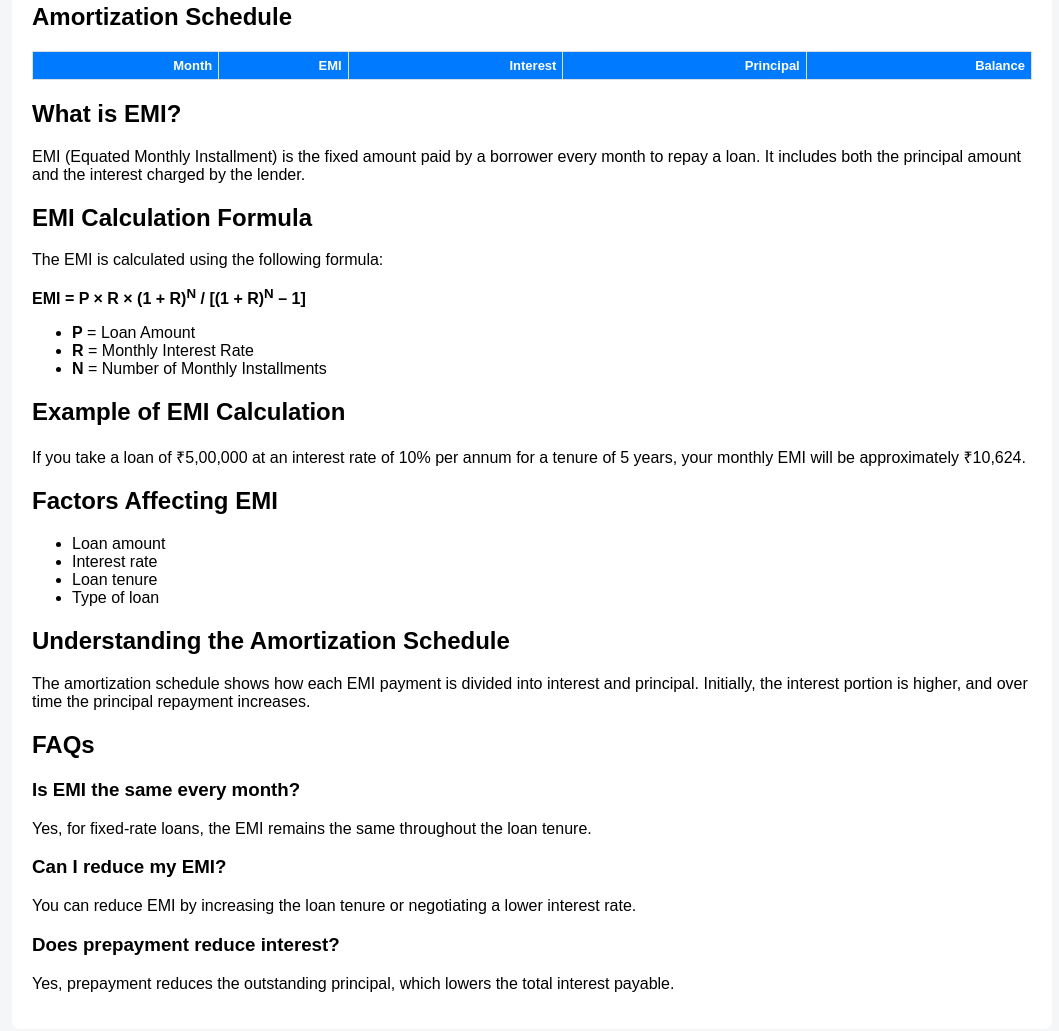
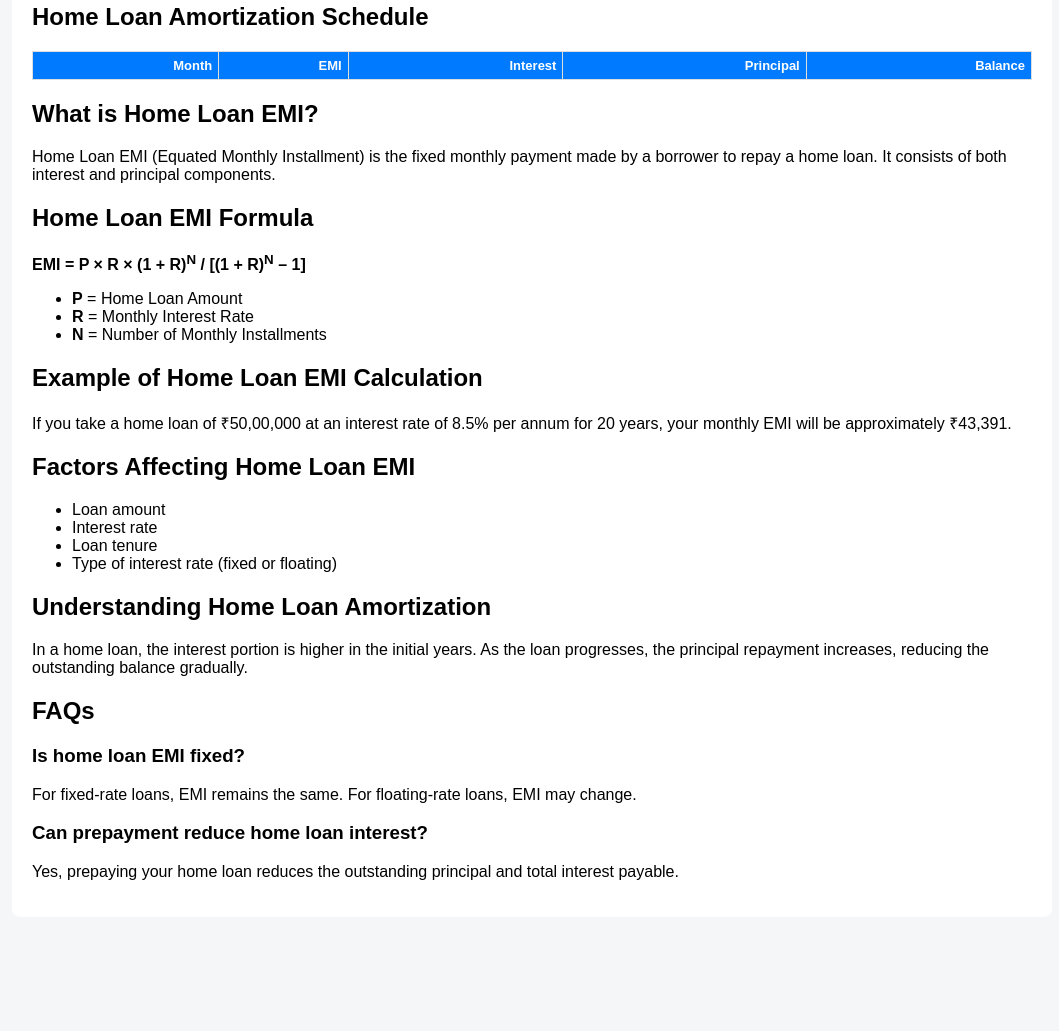
Before and after one commit to cyber14003/smartcalc.in, a plain HTML site: page home-loan-emi.html in a window 1280 px wide. Shown: the part 559-1590 px from the top of the page, without its empty margins (108-1167 px from the left). After the commit the page ends 1504 px from the top, so only its background shows below. Drawn offline with nearby package versions, Linux system fonts and the light colour scheme.

Commit message:
Update home-loan-emi.html

```diff
--- a/home-loan-emi.html
+++ b/home-loan-emi.html
@@ -2,9 +2,9 @@
 <html lang="en">
 <head>
 <meta charset="UTF-8">
-<title>Loan EMI Calculator India – EMI, Interest & Amortization</title>
+<title>Home Loan EMI Calculator India – Interest & Amortization</title>
 <meta name="viewport" content="width=device-width, initial-scale=1.0">
-<meta name="description" content="Free Loan EMI Calculator for India with interest breakup, amortization schedule, pie chart and yearly interest bar chart.">
+<meta name="description" content="Home Loan EMI Calculator India with interest breakup, amortization schedule, pie chart and yearly interest bar chart.">
 
 <script src="https://cdn.jsdelivr.net/npm/chart.js"></script>
 
@@ -67,18 +67,18 @@ th {
 
 <div class="container">
 
-<h1>Loan EMI Calculator (India)</h1>
+<h1>Home Loan EMI Calculator (India)</h1>
 
 <p>
-Use this free Loan EMI Calculator to calculate your monthly EMI, total interest payable,
-and view a detailed amortization schedule with charts.
+Use this Home Loan EMI Calculator to calculate your monthly home loan EMI,
+total interest payable, and view a complete amortization schedule with charts.
 </p>
 
-<input type="number" id="amount" placeholder="Loan Amount (₹)">
+<input type="number" id="amount" placeholder="Home Loan Amount (₹)">
 <input type="number" id="rate" placeholder="Interest Rate (%)">
-<input type="number" id="tenure" placeholder="Tenure (Years)">
+<input type="number" id="tenure" placeholder="Loan Tenure (Years)">
 
-<button onclick="calculateEMI()">Calculate EMI</button>
+<button onclick="calculateEMI()">Calculate Home Loan EMI</button>
 
 <div class="result" id="emi"></div>
 <div class="result" id="interest"></div>
@@ -89,7 +89,7 @@ and view a detailed amortization schedule with charts.
   <canvas id="barChart"></canvas>
 </div>
 
-<h2>Amortization Schedule</h2>
+<h2>Home Loan Amortization Schedule</h2>
 <table>
 <thead>
 <tr>
@@ -103,66 +103,55 @@ and view a detailed amortization schedule with charts.
 <tbody id="schedule"></tbody>
 </table>
 
-<!-- SEO CONTENT STARTS HERE -->
+<!-- SEO CONTENT -->
 
-<h2>What is EMI?</h2>
+<h2>What is Home Loan EMI?</h2>
 <p>
-EMI (Equated Monthly Installment) is the fixed amount paid by a borrower every month
-to repay a loan. It includes both the principal amount and the interest charged by the lender.
+Home Loan EMI (Equated Monthly Installment) is the fixed monthly payment made by
+a borrower to repay a home loan. It consists of both interest and principal components.
 </p>
 
-<h2>EMI Calculation Formula</h2>
-<p>
-The EMI is calculated using the following formula:
-</p>
+<h2>Home Loan EMI Formula</h2>
 <p>
 <strong>EMI = P × R × (1 + R)<sup>N</sup> / [(1 + R)<sup>N</sup> – 1]</strong>
 </p>
 <ul>
-<li><strong>P</strong> = Loan Amount</li>
+<li><strong>P</strong> = Home Loan Amount</li>
 <li><strong>R</strong> = Monthly Interest Rate</li>
 <li><strong>N</strong> = Number of Monthly Installments</li>
 </ul>
 
-<h2>Example of EMI Calculation</h2>
+<h2>Example of Home Loan EMI Calculation</h2>
 <p>
-If you take a loan of ₹5,00,000 at an interest rate of 10% per annum for a tenure of
-5 years, your monthly EMI will be approximately ₹10,624.
+If you take a home loan of ₹50,00,000 at an interest rate of 8.5% per annum for
+20 years, your monthly EMI will be approximately ₹43,391.
 </p>
 
-<h2>Factors Affecting EMI</h2>
+<h2>Factors Affecting Home Loan EMI</h2>
 <ul>
 <li>Loan amount</li>
 <li>Interest rate</li>
 <li>Loan tenure</li>
-<li>Type of loan</li>
+<li>Type of interest rate (fixed or floating)</li>
 </ul>
 
-<h2>Understanding the Amortization Schedule</h2>
+<h2>Understanding Home Loan Amortization</h2>
 <p>
-The amortization schedule shows how each EMI payment is divided into interest and
-principal. Initially, the interest portion is higher, and over time the principal repayment
-increases.
+In a home loan, the interest portion is higher in the initial years. As the loan progresses,
+the principal repayment increases, reducing the outstanding balance gradually.
 </p>
 
 <h2>FAQs</h2>
 
-<h3>Is EMI the same every month?</h3>
+<h3>Is home loan EMI fixed?</h3>
 <p>
-Yes, for fixed-rate loans, the EMI remains the same throughout the loan tenure.
+For fixed-rate loans, EMI remains the same. For floating-rate loans, EMI may change.
 </p>
 
-<h3>Can I reduce my EMI?</h3>
+<h3>Can prepayment reduce home loan interest?</h3>
 <p>
-You can reduce EMI by increasing the loan tenure or negotiating a lower interest rate.
+Yes, prepaying your home loan reduces the outstanding principal and total interest payable.
 </p>
-
-<h3>Does prepayment reduce interest?</h3>
-<p>
-Yes, prepayment reduces the outstanding principal, which lowers the total interest payable.
-</p>
-
-<!-- SEO CONTENT ENDS HERE -->
 
 </div>
 
```
